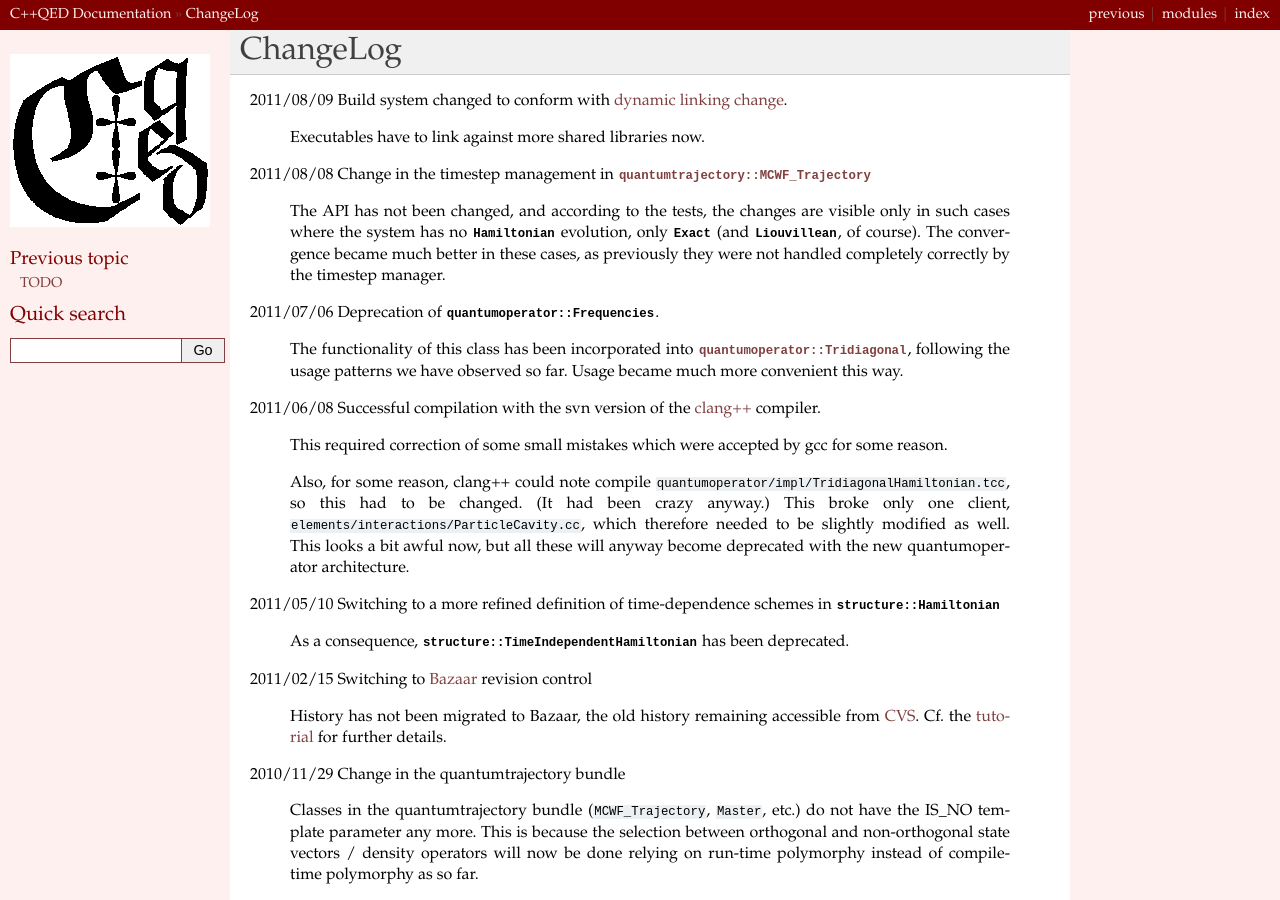
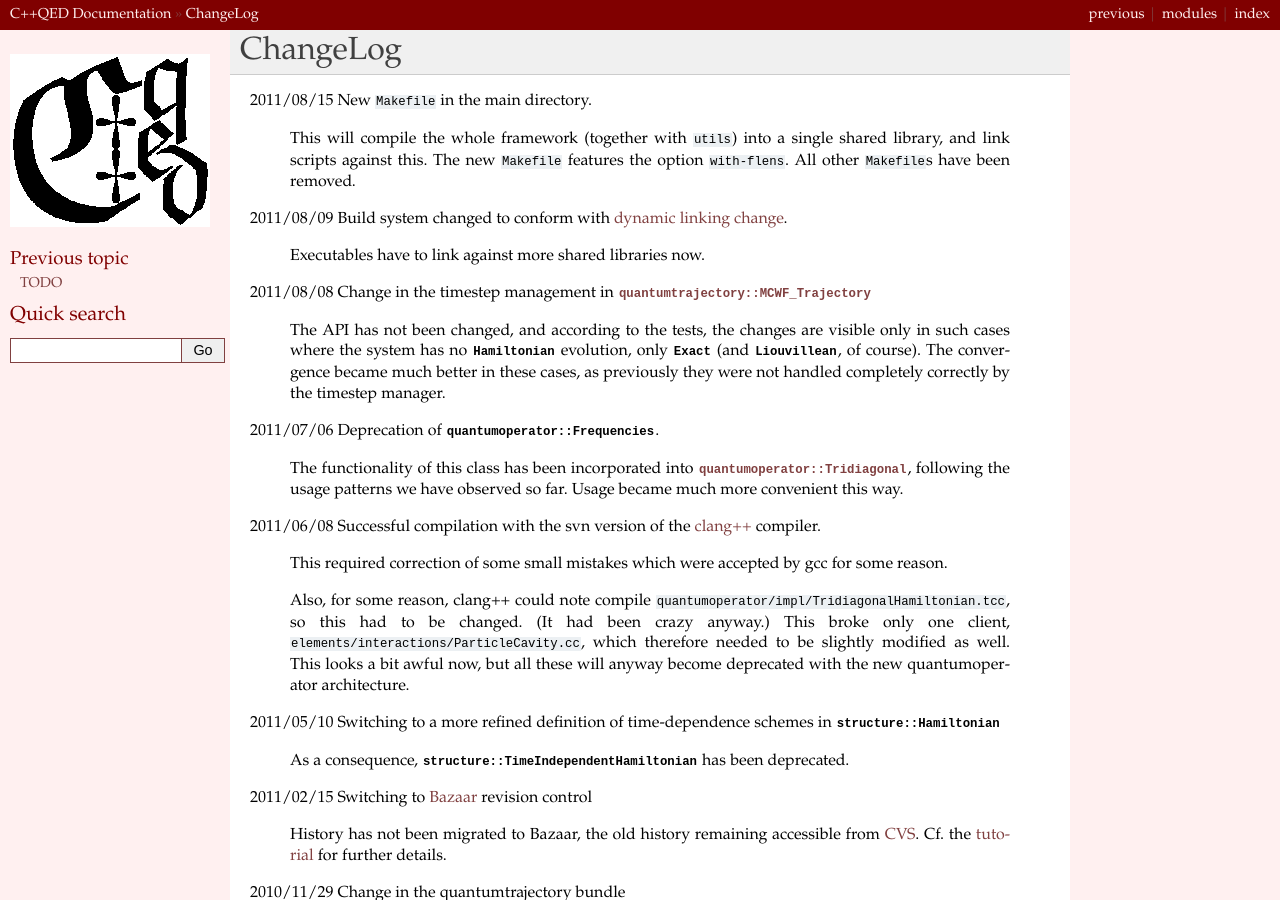
Before and after one commit to vukics/cppqed, a Sphinx documentation site: the page built from doc/changelog.rst, in a window 1280 px wide and 900 px high. Built offline with Sphinx 7.4.7, drawn with Linux system fonts in a browser that asks for light colours; formulas are drawn with MathJax 3.

Commit message:
changelog

```diff
--- a/doc/changelog.rst
+++ b/doc/changelog.rst
@@ -1,6 +1,10 @@
 *********
 ChangeLog
 *********
+
+2011/08/15 New ``Makefile`` in the main directory.
+
+  This will compile the whole framework (together with ``utils``) into a single shared library, and link scripts against this. The new ``Makefile`` features the option ``with-flens``. All other ``Makefile``\ s have been removed.
 
 2011/08/09 Build system changed to conform with `dynamic linking change <https://fedoraproject.org/wiki/UnderstandingDSOLinkChange>`_.
 
```
Also changed, not shown: 1 other file.
